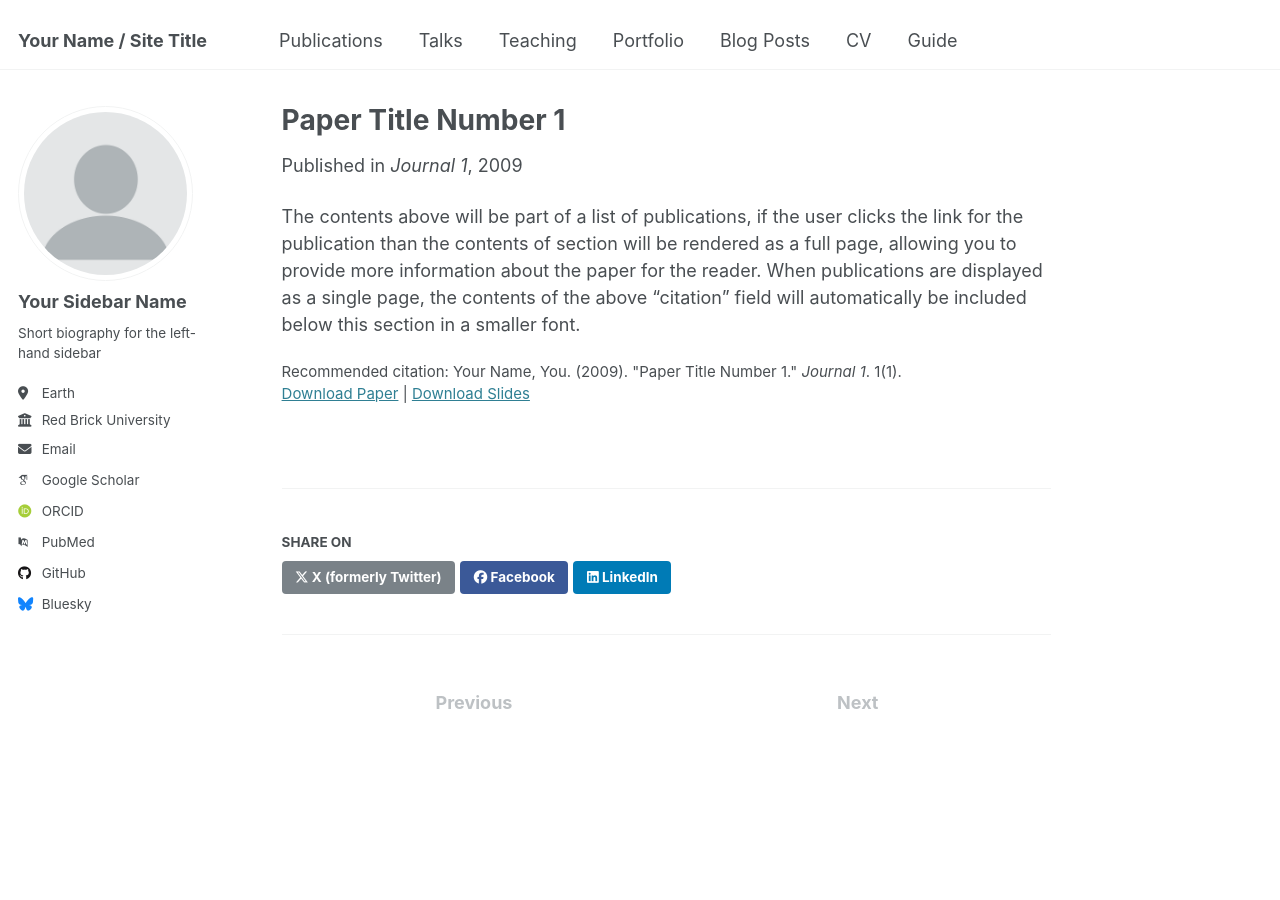
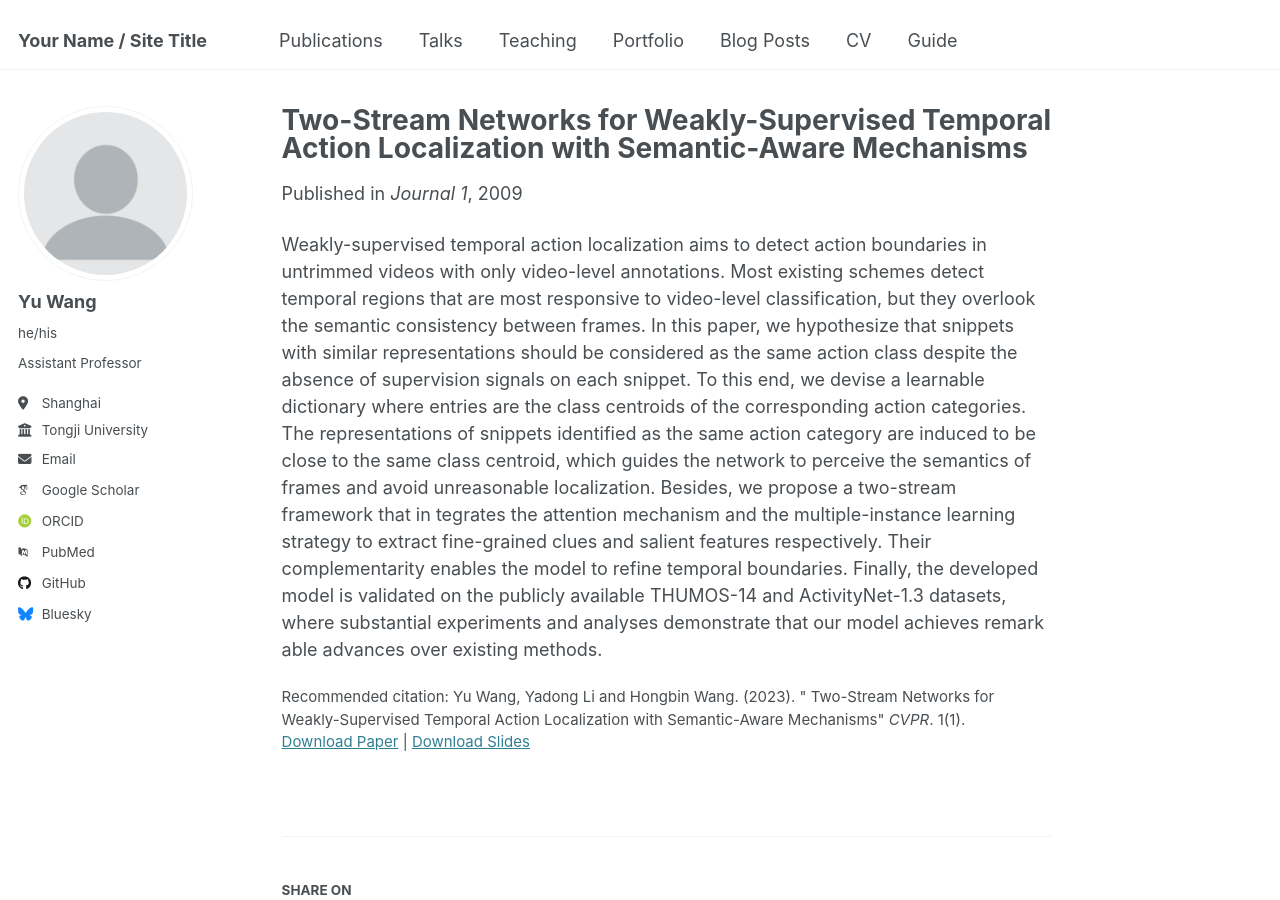
Before and after one commit to pkylin/pkylin.github.io, a Jekyll site: the page built from _publications/2025-02-26-Two-Stream.md, in a window 1280 px wide and 900 px high. Built offline with Jekyll 4.4.1, drawn with Linux system fonts in a browser that asks for light colours; some web fonts are replaced.

Commit message:
update info and publication

```diff
--- a/_config.yml
+++ b/_config.yml
@@ -13,9 +13,9 @@ title                    : "Your Name / Site Title"
 title_separator          : "-"
 name                     : &name "Your Name"
 description              : &description "personal description"
-url                      : https://academicpages.github.io # the base hostname & protocol for your site e.g. "https://[your GitHub username].github.io"
+url                      : https://pkylin.github.io # the base hostname & protocol for your site e.g. "https://[your GitHub username].github.io"
 baseurl                  : "" # the subpath of your site, e.g. "/blog"
-repository               : "academicpages/academicpages.github.io"
+repository               : "pkylin/pkylin.github.io"
 
 # Site Author - The following control what appear as part of the author content on the side bar.
 #               If a field is blank the icon and link will not appear, otherwise it will be shown.
@@ -23,13 +23,13 @@ repository               : "academicpages/academicpages.github.io"
 author:
   # Biographic information
   avatar           : "profile.png"
-  name             : "Your Sidebar Name"
-  pronouns         : # example: "she/her"
-  bio              : "Short biography for the left-hand sidebar"
-  location         : "Earth"
-  employer         : "Red Brick University"
+  name             : "Yu Wang"
+  pronouns         : "he/his"
+  bio              : "Assistant Professor"
+  location         : "Shanghai"
+  employer         : "Tongji University"
   uri              : # URL
-  email            : "none@example.org"
+  email            : "csyuwang@tongji.edu.cn"
 
   # Academic websites
   arxiv            : # URL - Update with the correct link to your profile
@@ -45,7 +45,7 @@ author:
   bitbucket        : # Username - Update with your username on the site
   codepen          : # Username
   dribbble         : # Username
-  github           : "academicpages"
+  github           : "pkylin"
   kaggle           : # Username
   stackoverflow    : # User number or user number and name (i.e., use "1" or "1/jeff-atwood")
 
--- a/_publications/2009-10-01-paper-title-number-1.md
+++ /dev/null
@@ -1,14 +0,0 @@
----
-title: "Paper Title Number 1"
-collection: publications
-category: manuscripts
-permalink: /publication/2009-10-01-paper-title-number-1
-excerpt: 'This paper is about the number 1. The number 2 is left for future work.'
-date: 2009-10-01
-venue: 'Journal 1'
-slidesurl: 'http://academicpages.github.io/files/slides1.pdf'
-paperurl: 'http://academicpages.github.io/files/paper1.pdf'
-citation: 'Your Name, You. (2009). &quot;Paper Title Number 1.&quot; <i>Journal 1</i>. 1(1).'
----
-
-The contents above will be part of a list of publications, if the user clicks the link for the publication than the contents of section will be rendered as a full page, allowing you to provide more information about the paper for the reader. When publications are displayed as a single page, the contents of the above "citation" field will automatically be included below this section in a smaller font.
--- /dev/null
+++ b/_publications/2025-02-26-Two-Stream.md
@@ -0,0 +1,14 @@
+---
+title: "Two-Stream Networks for Weakly-Supervised Temporal Action Localization with Semantic-Aware Mechanisms"
+collection: publications
+category: conferences
+permalink: /publication/2009-10-01-paper-title-number-1
+excerpt: 'This paper is about the number 1. The number 2 is left for future work.'
+date: 2009-10-01
+venue: 'Journal 1'
+slidesurl: 'http://pkylin.github.io/files/slides1.pdf'
+paperurl: 'http://pkylin.github.io/files/CVPR-Two-Stream.pdf'
+citation: 'Yu Wang, Yadong Li and Hongbin Wang. (2023). &quot; Two-Stream Networks for Weakly-Supervised Temporal Action Localization with Semantic-Aware Mechanisms&quot; <i>CVPR</i>. 1(1).'
+---
+
+Weakly-supervised temporal action localization aims to detect action boundaries in untrimmed videos with only video-level annotations. Most existing schemes detect temporal regions that are most responsive to video-level classification, but they overlook the semantic consistency between frames. In this paper, we hypothesize that snippets with similar representations should be considered as the same action class despite the absence of supervision signals on each snippet. To this end, we devise a learnable dictionary where entries are the class centroids of the corresponding action categories. The representations of snippets identified as the same action category are induced to be close to the same class centroid, which guides the network to perceive the semantics of frames and avoid unreasonable localization. Besides, we propose a two-stream framework that in tegrates the attention mechanism and the multiple-instance learning strategy to extract fine-grained clues and salient features respectively. Their complementarity enables the model to refine temporal boundaries. Finally, the developed model is validated on the publicly available THUMOS-14 and ActivityNet-1.3 datasets, where substantial experiments and analyses demonstrate that our model achieves remark able advances over existing methods.
```
Also changed, not shown: _publications/2024-02-17-TMM-ASC-Net.md (added, +13 -0 lines), _publications/2024-02-17-paper-title-number-4.md (deleted, +0 -13 lines), 1 other file.
